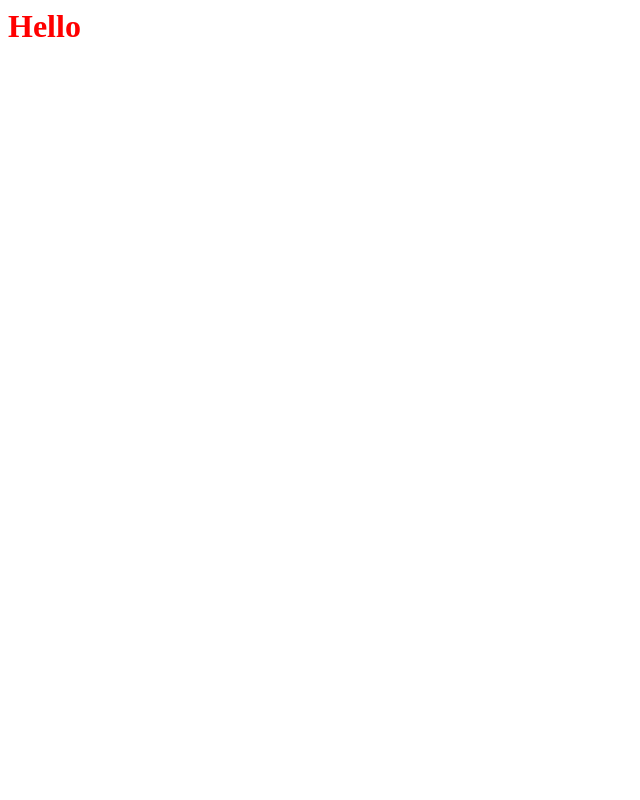
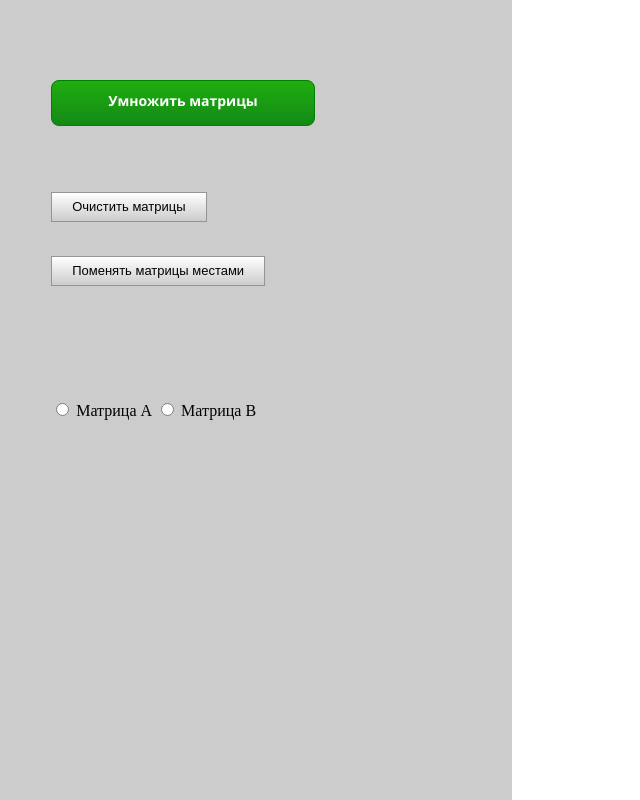
Before and after one commit to chipolinka/matrix_calculator, a plain HTML site: page index.html in a window 1280 px wide. Shown: the whole page, without its empty margins (0-640 px from the left). Drawn offline with Linux system fonts and the light colour scheme.

Commit message:
Buttons only

```diff
--- a/index.html
+++ b/index.html
@@ -1,11 +1,23 @@
 <html>
 	<head>
-	<title>Matrix calculator</title>
-
+	<title>SKB Kontur test task</title>
+	<meta charset="utf-8"/>
 	<link rel="stylesheet" type="text/css" href="main.css">
 	</head>
 
 	<body>
-		<h1>Hello</h1>
+
+		<div id="menu">
+
+			<button id="mul" class="but">Умножить матрицы</button>
+			<button id="clear" class="gray" class="but">Очистить матрицы</button>
+			<button id="change" class="gray" class="but">Поменять матрицы местами</button>
+			<form id="type_matrix">
+      	<input name="matrix" type="radio" value="matrixA" class="but"> Матрица А
+    		<input name="matrix" type="radio" value="matrixB" class="but"> Матрица В
+  		</form>
+		</div>
+
+
 	</body>
 </html>
--- a/main.css
+++ b/main.css
@@ -1,3 +1,80 @@
-h1 {
-	color: red;
+/*<!-- zzz -->*/
+body{
+	margin: 0px;
 }
+#menu{
+	background-color: #CCCCCC;
+	width: 40%;
+	height: 100%;
+}
+
+@font-face {
+    font-family: "Segoe UI";
+    src: url(шрифт.ttf);
+ }
+
+.but{
+	color: #404040;
+	font: 14px "Segoe UI";
+}
+
+#mul{
+	position: absolute;
+	left: 4%;
+	top: 10%;
+  	font-weight: 700;
+  	color: white;
+  	text-decoration: none;
+  	padding: .7em 4em calc(.5em + 8px);
+  	border-radius: 8px;
+  	background: linear-gradient(#1FAE0F, #138916) green;
+  	text-align: center;
+  	vertical-align: center;
+  	border: solid 1px #008000;
+  	user-select: none;
+  	cursor:pointer;
+}
+#mul:hover {
+	background: linear-gradient(#138916, #076507) #033A03;
+}
+#mul:active {
+	background: linear-gradient(#076507, #033A03) #033A03;
+}
+#clear{
+	position: absolute;
+	left: 4%;
+	top: 24%;
+}
+#change{
+	position: absolute;
+	left: 4%;
+	top: 32%;
+}
+.gray{
+    padding: 4px 20px;
+    font-size: 13px;
+    line-height: 20px;
+    text-align: center;
+    border: solid 1px #939693;
+    cursor: pointer;
+    background: #FFFFFF;
+    background:
+    -moz-linear-gradient(0% 100% 90deg, #CCCCCC, #FFFFFF);
+    background:
+    -webkit-gradient(linear, 0% 0%, 0% 100%, from(#FFFFFF), to(#CCCCCC));
+
+}
+.gray:hover{
+	background: #d8d8d8;
+	background: linear-gradient(#d8d8d8, #ece8e8) #033A03;
+	border: solid 1px #939693;
+}
+.gray:active{
+	background: #CCCCCC;
+	border: solid 1px #939693;
+}
+#type_matrix{
+	position: absolute;
+	left: 4%;
+	top: 50%;
+}
```
Also changed, not shown: шрифт.ttf (added).
